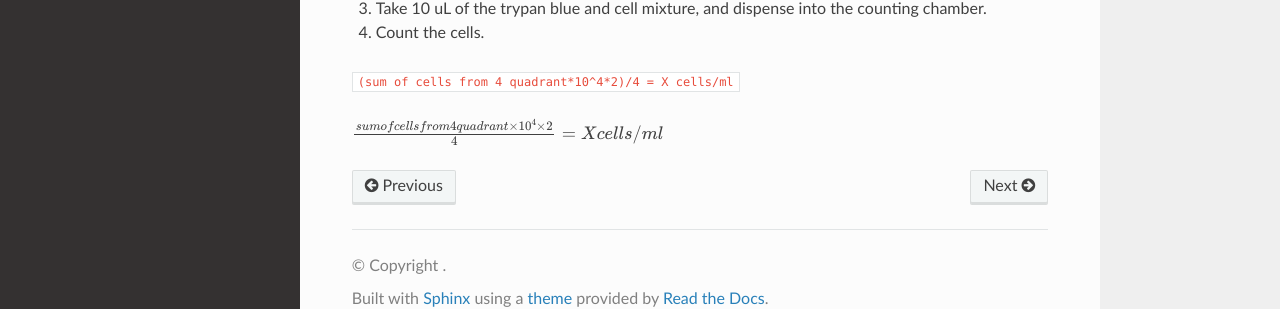
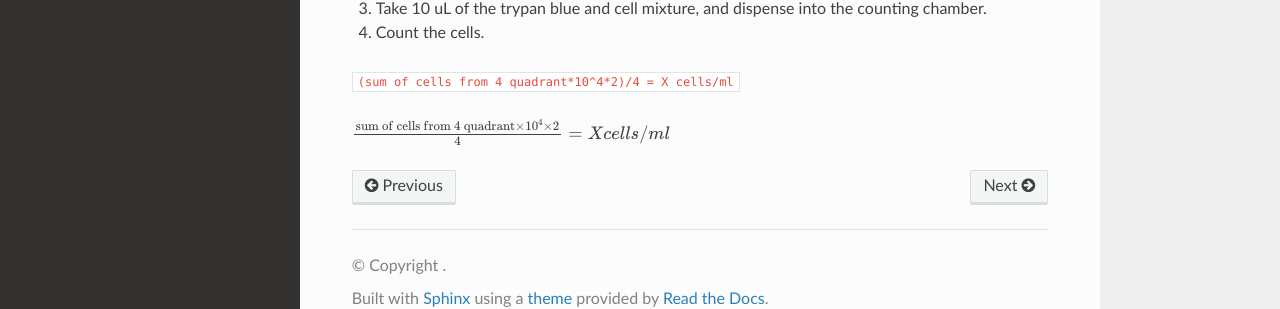
Before and after one commit to kehantan/labbook, a Sphinx documentation site: the page built from docs/cell_culture/cell_count.rst, in a window 1280 px wide and 900 px high, scrolled down 650 px. Shown: the part 565-874 px from the top of the window. Built offline with Sphinx 7.4.7 and the Read the Docs theme 2.0.0, drawn with Linux system fonts in a browser that asks for light colours.

Commit message:
Update cell_count.rst

```diff
--- a/docs/cell_culture/cell_count.rst
+++ b/docs/cell_culture/cell_count.rst
@@ -54,4 +54,4 @@
 
 :code:`(sum of cells from 4 quadrant*10^4*2)/4 = X cells/ml`
 
-:math:`\frac{sum of cells from 4 quadrant \times 10^4 \times 2}{4} = X cells/ml`
+:math:`\frac{\text{sum of cells from 4 quadrant} \times 10^4 \times 2}{4} = X cells/ml`
```
